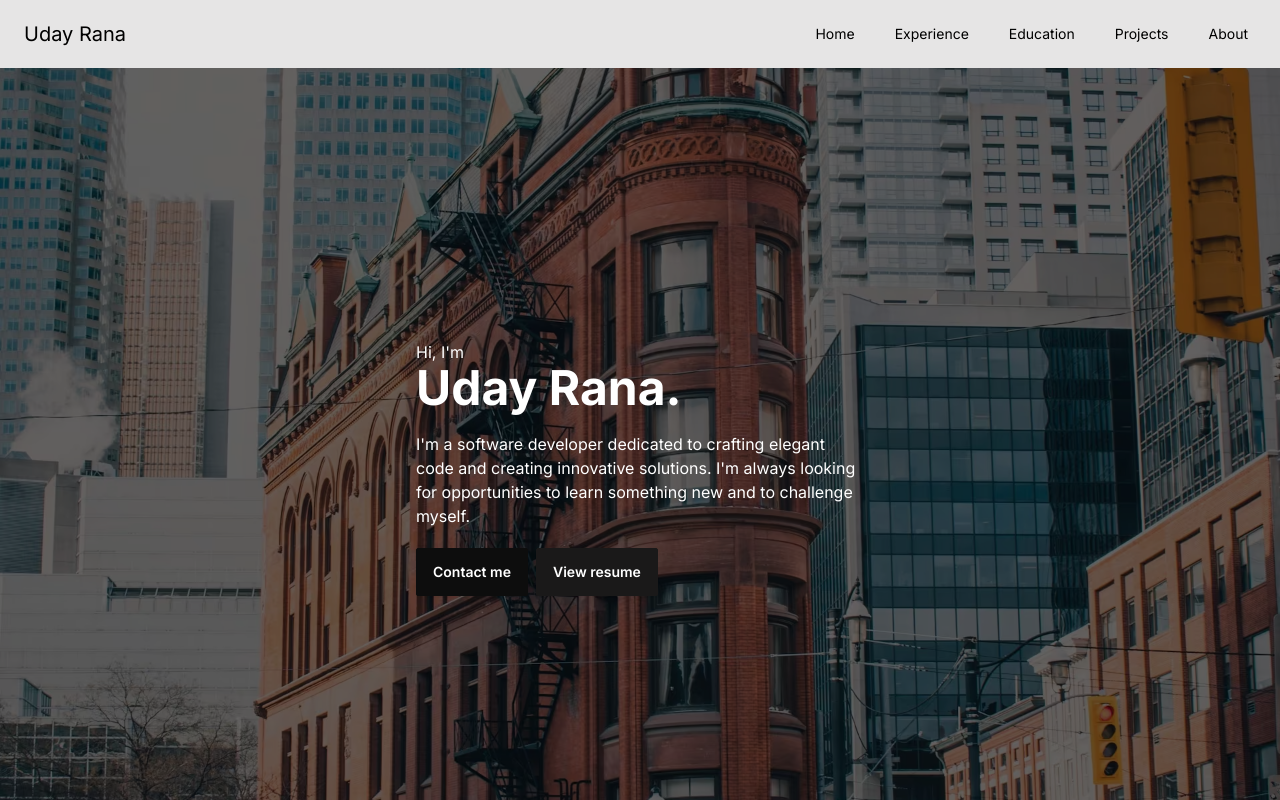
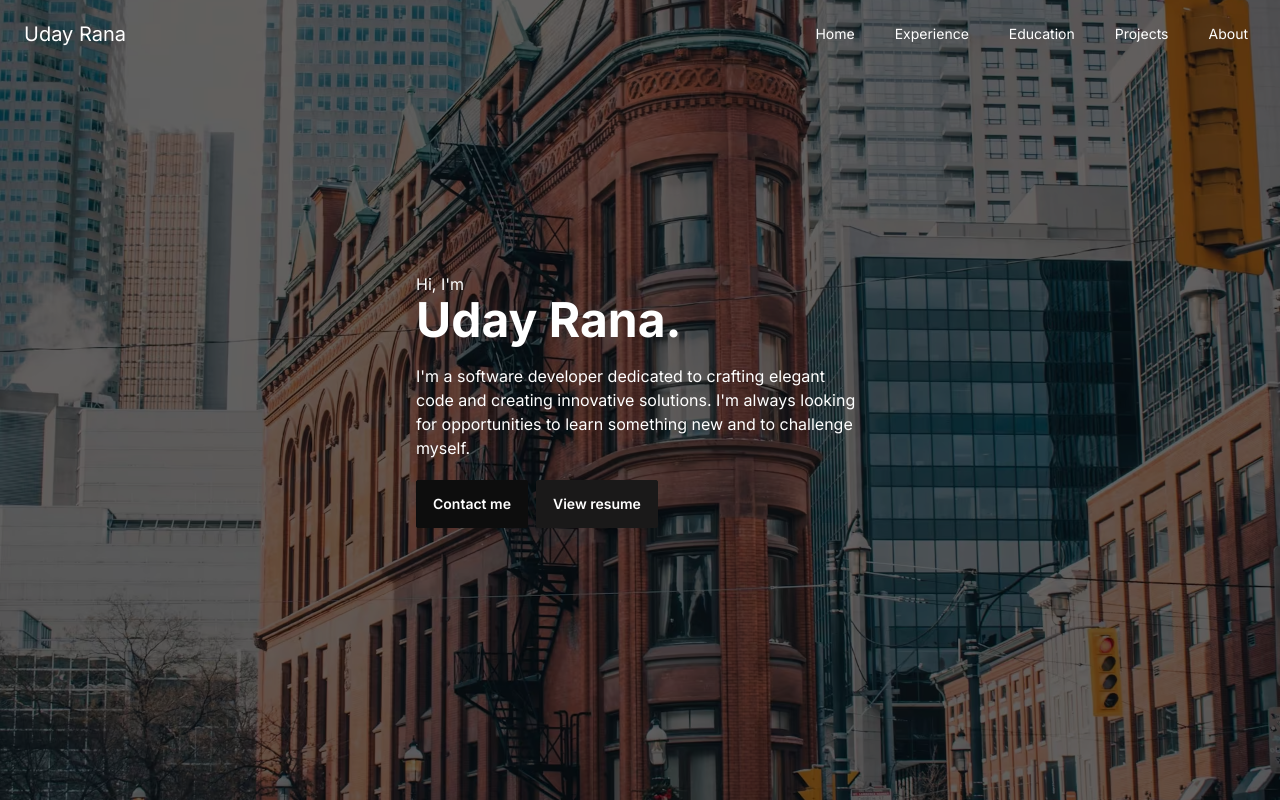
Before and after one commit to uday-rana/portfolio, a Next.js app: page / in a window 1280 px wide. Shown: the top 800 px of the page. Built offline with nearby package versions, Linux system fonts and the light colour scheme.

Commit message:
Transparent nav at top, drawer close on click, center modal btns

```diff
--- a/src/components/Hero.jsx
+++ b/src/components/Hero.jsx
@@ -3,6 +3,7 @@ export default function Hero() {
     <div
       className="hero min-h-screen"
       style={{ backgroundImage: "url(/hero.avif)" }}
+      id="hero"
     >
       <div className="hero-overlay bg-opacity-60"></div>
       <div className="hero-content flex-col lg:flex-row text-neutral-content">
--- a/src/components/Nav.jsx
+++ b/src/components/Nav.jsx
@@ -1,31 +1,86 @@
-/* Changing viewport size breaks smooth scrolling. */
+"use client";
 
 import Link from "next/link";
+import { useEffect, useState } from "react";
+
 export default function Nav({ children }) {
+  const [isNavbarPastHero, setIsNavbarPastHero] = useState(false);
+
+  useEffect(() => {
+    const handleScroll = () => {
+      const heroBottom = document
+        .querySelector("#hero")
+        .getBoundingClientRect().bottom;
+      const navbarBottom = document
+        .querySelector("#navbar")
+        .getBoundingClientRect().bottom;
+
+      setIsNavbarPastHero(navbarBottom > heroBottom);
+    };
+
+    window.addEventListener("scroll", handleScroll);
+
+    return () => {
+      window.removeEventListener("scroll", handleScroll);
+    };
+  }, []);
+
   return (
     <div className="drawer drawer-end">
       <input id="my-drawer" type="checkbox" className="drawer-toggle" />
       <div className="drawer-content flex flex-col">
         {/* Navbar */}
-        <div className="w-full sticky top-0 navbar bg-base-300 z-10">
+        <div
+          className={`w-full fixed ${
+            isNavbarPastHero
+              ? "bg-base-300"
+              : "bg-transparent text-neutral-content"
+          } top-0 navbar z-10`}
+          id="navbar"
+        >
           <div className="flex-1 px-2 mx-2 text-xl select-none">Uday Rana</div>
           <div className="flex-none hidden lg:block">
             <ul className="menu menu-horizontal gap-2">
-              {/* Navbar menu content here */}
+              {/* Navbar menu content */}
               <li>
-                <Link href="#top">Home</Link>
+                <Link
+                  href="#top"
+                  className={isNavbarPastHero || "focus:text-neutral-content"}
+                >
+                  Home
+                </Link>
               </li>
               <li>
-                <Link href="#experience">Experience</Link>
+                <Link
+                  href="#experience"
+                  className={isNavbarPastHero || "focus:text-neutral-content"}
+                >
+                  Experience
+                </Link>
               </li>
               <li>
-                <Link href="#education">Education</Link>
+                <Link
+                  href="#education"
+                  className={isNavbarPastHero || "focus:text-neutral-content"}
+                >
+                  Education
+                </Link>
               </li>
               <li>
-                <Link href="#projects">Projects</Link>
+                <Link
+                  href="#projects"
+                  className={isNavbarPastHero || "focus:text-neutral-content"}
+                >
+                  Projects
+                </Link>
               </li>
               <li>
-                <Link href="#about">About</Link>
+                <Link
+                  href="#about"
+                  className={isNavbarPastHero || "focus:text-neutral-content"}
+                >
+                  About
+                </Link>
               </li>
             </ul>
           </div>
@@ -62,22 +117,62 @@ export default function Nav({ children }) {
           className="drawer-overlay"
         ></label>
         <ul className="menu p-4 w-80 min-h-full bg-base-200 justify-center text-lg">
-          {/* Sidebar content here */}
-          {/* Setting tabindex to -1 breaks smooth scrolling so don't do that for the navigation. */}
+          {/* Sidebar content */}
+          {/* Setting tabindex to -1 for these drawer Links breaks smooth scrolling when using them. */}
           <li>
-            <Link href="#top" className="py-5 justify-center">Home</Link>
+            <Link
+              href="#top"
+              className="py-5 justify-center"
+              onClick={() => {
+                document.querySelector("#my-drawer").checked = false;
+              }}
+            >
+              Home
+            </Link>
           </li>
           <li>
-            <Link href="#experience" className="py-5 justify-center">Experience</Link>
+            <Link
+              href="#experience"
+              className="py-5 justify-center"
+              onClick={() => {
+                document.querySelector("#my-drawer").checked = false;
+              }}
+            >
+              Experience
+            </Link>
           </li>
           <li>
-            <Link href="#education" className="py-5 justify-center">Education</Link>
+            <Link
+              href="#education"
+              className="py-5 justify-center"
+              onClick={() => {
+                document.querySelector("#my-drawer").checked = false;
+              }}
+            >
+              Education
+            </Link>
           </li>
           <li>
-            <Link href="#projects" className="py-5 justify-center">Projects</Link>
+            <Link
+              href="#projects"
+              className="py-5 justify-center"
+              onClick={() => {
+                document.querySelector("#my-drawer").checked = false;
+              }}
+            >
+              Projects
+            </Link>
           </li>
           <li>
-            <Link href="#about" className="py-5 justify-center">About</Link>
+            <Link
+              href="#about"
+              className="py-5 justify-center"
+              onClick={() => {
+                document.querySelector("#my-drawer").checked = false;
+              }}
+            >
+              About
+            </Link>
           </li>
         </ul>
       </div>
--- a/src/components/Project.jsx
+++ b/src/components/Project.jsx
@@ -42,36 +42,32 @@ export default function Project({
             </button>
           </form>
           <div className="flex justify-center">
-            {imageSrc && (<figure>
+            {imageSrc && (
+              <figure>
                 <Image
                   src={imageSrc}
                   alt={`Screenshot of ${name}`}
                   height={300}
                   width={500}
                 />
-            </figure>)}
+              </figure>
+            )}
           </div>
           <div className="prose">
             <h3 className="font-bold text-lg">{name}</h3>
             <p className="py-4">{children}</p>
           </div>
-          <div className="modal-action">
-            <div className="flex justify-end gap-2">
+          <div className="modal-action justify-center">
             {demoLink && (
               <a className="btn btn-primary" href={demoLink} target="_blank">
                 View live
               </a>
             )}
             {repoLink && (
-                <a
-                  className="btn btn-secondary"
-                  href={repoLink}
-                  target="_blank"
-                >
+              <a className="btn btn-secondary" href={repoLink} target="_blank">
                 View repository
               </a>
             )}
-            </div>
           </div>
         </div>
       </dialog>
--- a/src/components/Projects.jsx
+++ b/src/components/Projects.jsx
@@ -29,7 +29,7 @@ export default function Projects() {
           name="Museum Art Gallery Viewer"
           imageSrc="/artapp.avif"
           demoLink="https://art-app-iota.vercel.app/"
-        >A dynamic Next.js web app for browsing art exhibits from the Metropolitan Museum of Art Collection.</Project>
+        >A dynamic Next.js web app for browsing the art collection from the Metropolitan Museum of Art.</Project>
       </div>
     </div>
   );
```
Lines whose indentation alone changed are shown as unchanged.
